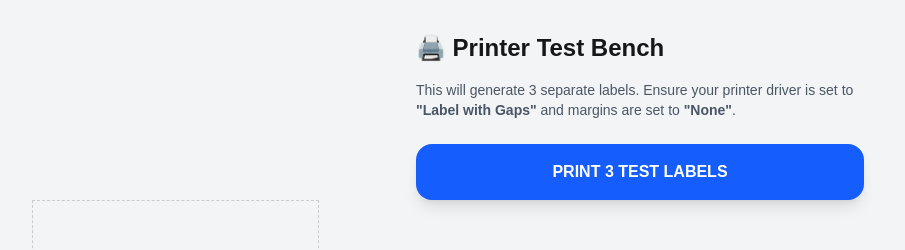
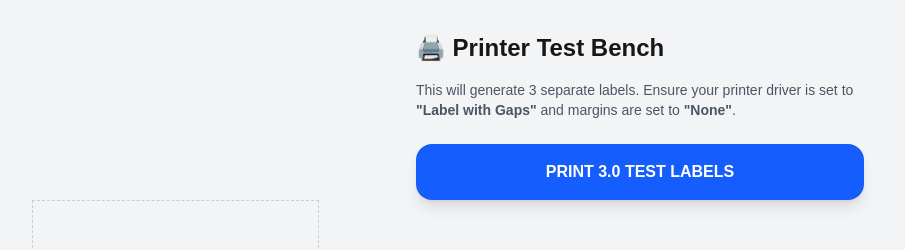
Before and after one commit to dhirajtekade/pune-cloakroom, a Next.js app: page /test-print in a window 1280 px wide. Shown: the top 250 px of the page, without its empty margins (0-905 px from the left). Built offline with nearby package versions, Linux system fonts and the light colour scheme; no server answers.

Commit message:
Update page.js

```diff
--- a/src/app/test-print/page.js
+++ b/src/app/test-print/page.js
@@ -93,7 +93,7 @@ export default function TestPrint() {
           onClick={() => handlePrint(888, 2, "John Doe")}
           className="w-full bg-blue-600 text-white font-black py-4 rounded-2xl shadow-lg active:scale-95 transition-all"
         >
-          PRINT 3 TEST LABELS
+          PRINT 3.0 TEST LABELS
         </button>
       </div>
 
```
